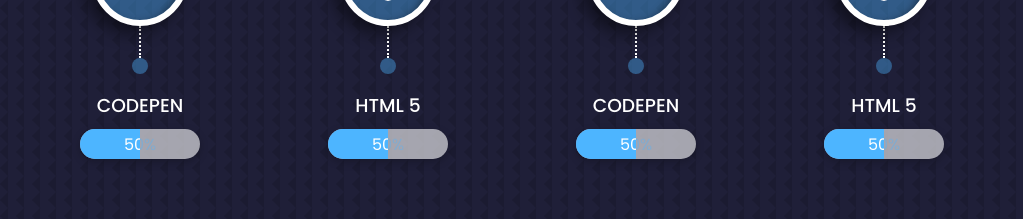
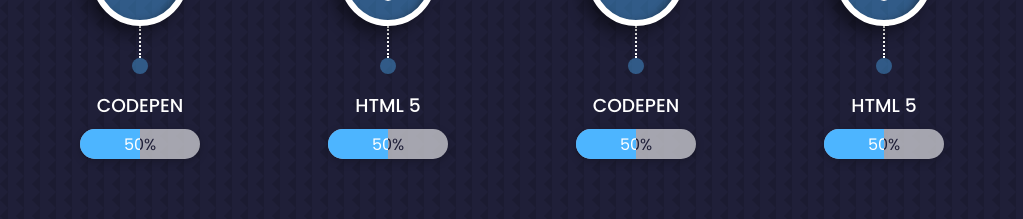
Before and after one commit to tauseefansari/Portfolio-Builder, a React (Create React App) app: page / in a window 1280 px wide. Shown: the part 1760-1979 px from the top of the page, without its empty margins (128-1151 px from the left). Built offline with nearby package versions, Linux system fonts and the light colour scheme.

Commit message:
CSS Fixes

```diff
--- a/src/Components/Skills/Skills.css
+++ b/src/Components/Skills/Skills.css
@@ -103,5 +103,5 @@
   justify-content: center;
   width: 100%;
   height: 100%;
-  color: var(--color-primary-variant);
+  color: var(--color-bg);
 }
```
